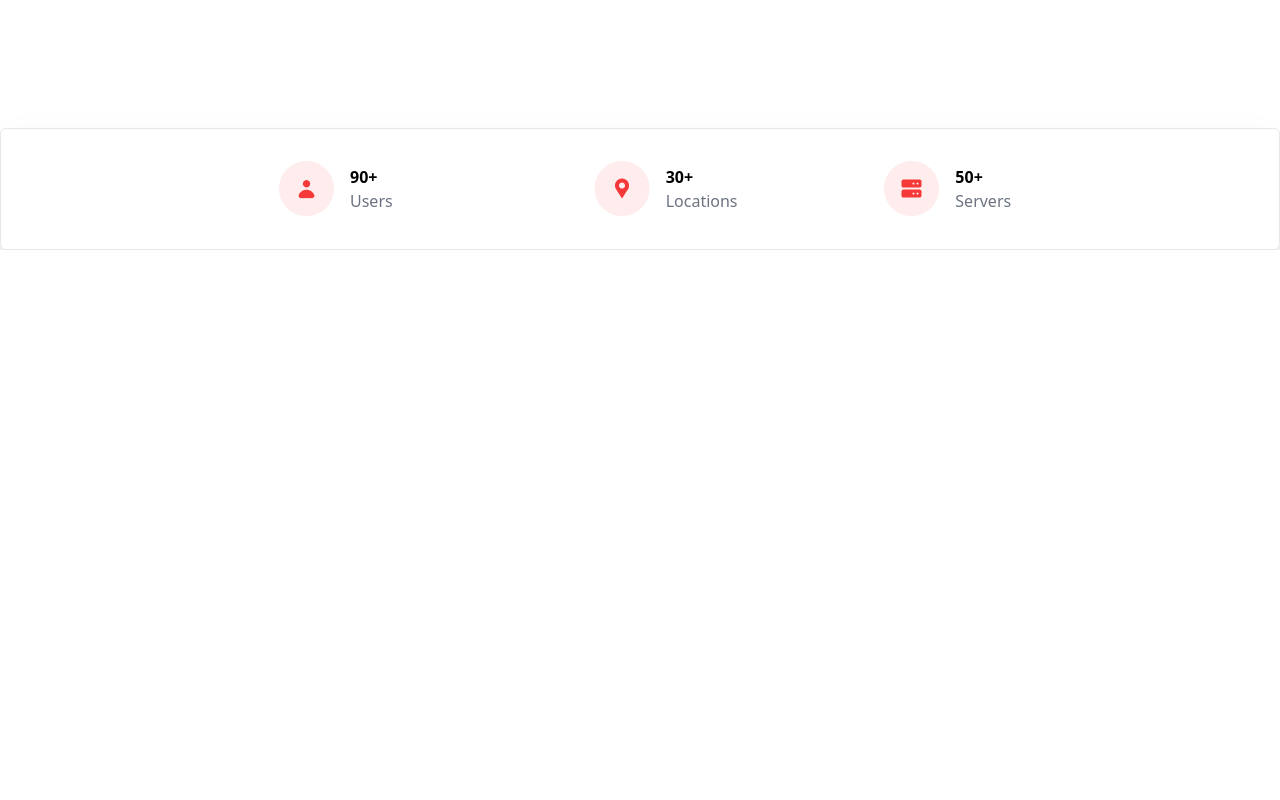
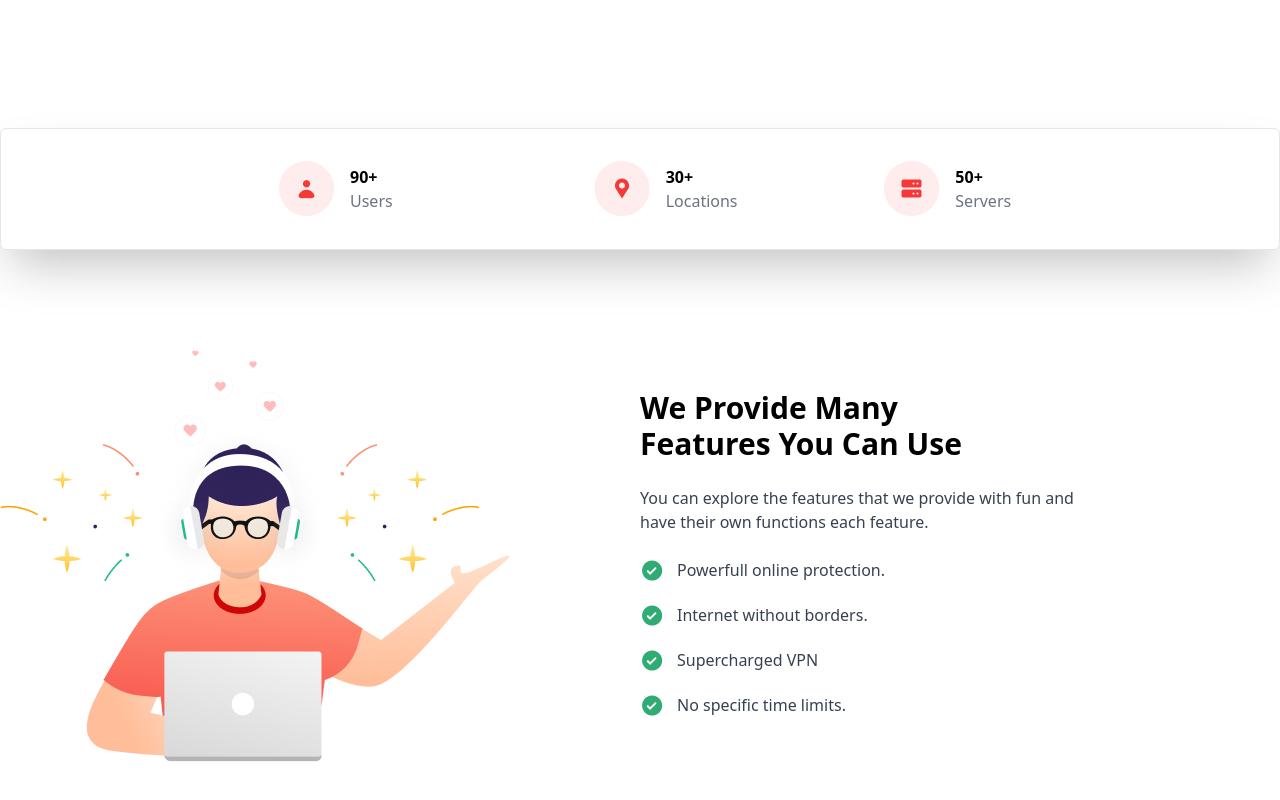
Before and after one commit to jenil-patel97/LaslesVPN, a React (Create React App) app: page / in a window 1280 px wide. Shown: the part 606-1406 px from the top of the page. Before the commit the page ends 856 px from the top, so only its background shows below. Built offline with nearby package versions, Linux system fonts and the light colour scheme.

Commit message:
feat: features

```diff
--- a/src/App.js
+++ b/src/App.js
@@ -1,4 +1,5 @@
 import Card from "./components/Card";
+import Features from "./components/Features";
 import Main from "./components/Main";
 import Navbar from "./components/Navbar";
 
@@ -8,6 +9,7 @@ function App() {
      <Navbar/>
      <Main />
      <Card />
+     <Features />
     </div>
   );
 }
--- /dev/null
+++ b/src/components/Features.jsx
@@ -0,0 +1,41 @@
+import React from "react";
+
+import Feature from "../assets/feature.png";
+import Check from "../assets/check.png";
+
+const Features = () => {
+  return (
+    <div className="container mx-auto grid grid-cols-2 py-24 items-center">
+      <div>
+        <img src={Feature} alt="img" />
+      </div>
+      <div>
+        <p className="text-3xl font-bold">
+          We Provide Many <br /> Features You Can Use
+        </p>
+        <p className="text-gray-700 font-normal mt-6">
+          You can explore the features that we provide with fun and <br /> have
+          their own functions each feature.
+        </p>
+        <div className="flex mt-6">
+          <img src={Check} alt="check" />
+          <p className="ml-3 text-gray-700">Powerfull online protection.</p>
+        </div>
+        <div className="flex mt-5">
+          <img src={Check} alt="check" />
+          <p className="ml-3 text-gray-700">Internet without borders.</p>
+        </div>
+        <div className="flex mt-5">
+          <img src={Check} alt="check" />
+          <p className="ml-3 text-gray-700">Supercharged VPN</p>
+        </div>
+        <div className="flex mt-5">
+          <img src={Check} alt="check" />
+          <p className="ml-3 text-gray-700">No specific time limits.</p>
+        </div>
+      </div>
+    </div>
+  );
+};
+
+export default Features;
```
Also changed, not shown: src/assets/check.png (added), src/assets/feature.png (added).
